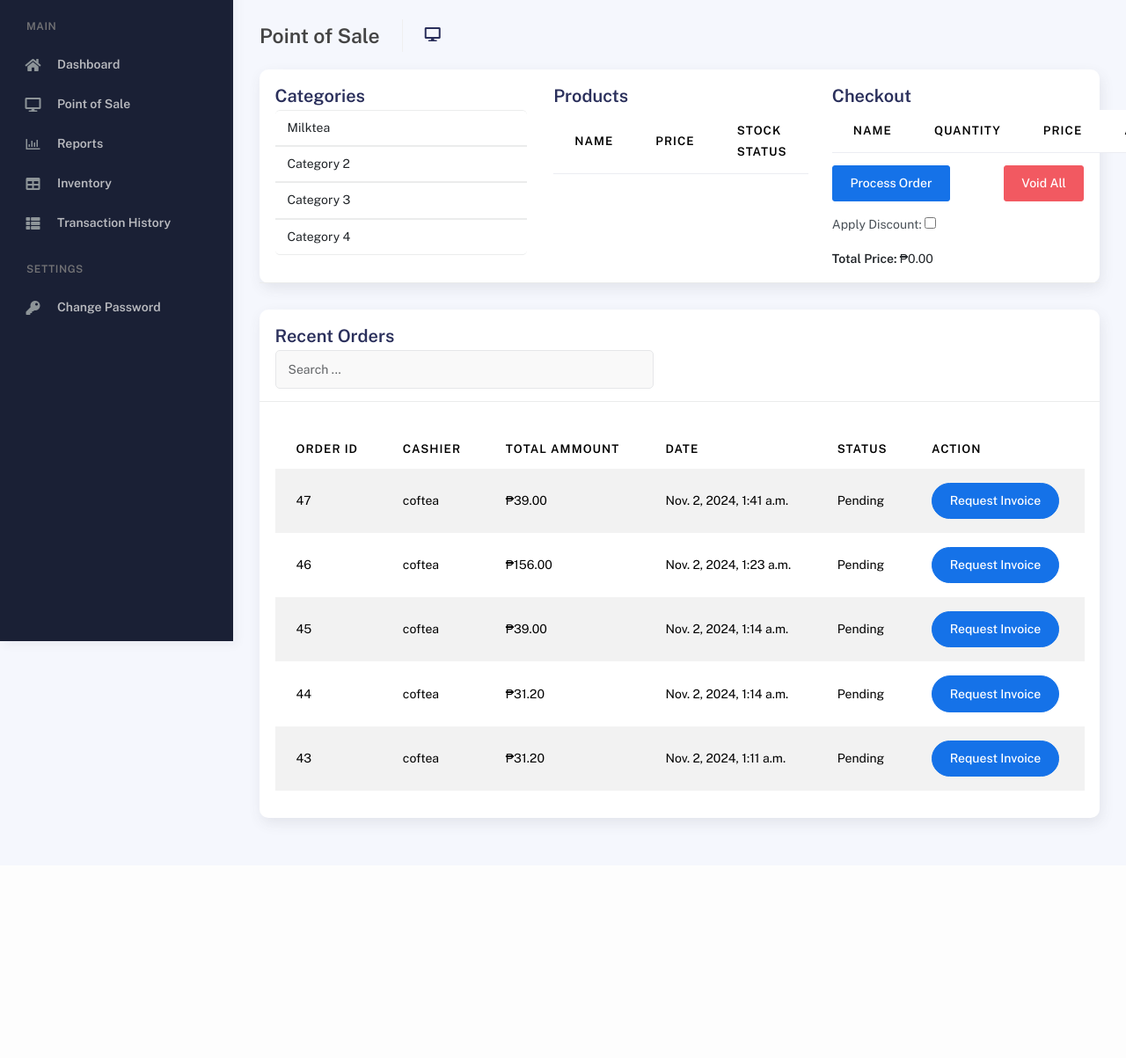
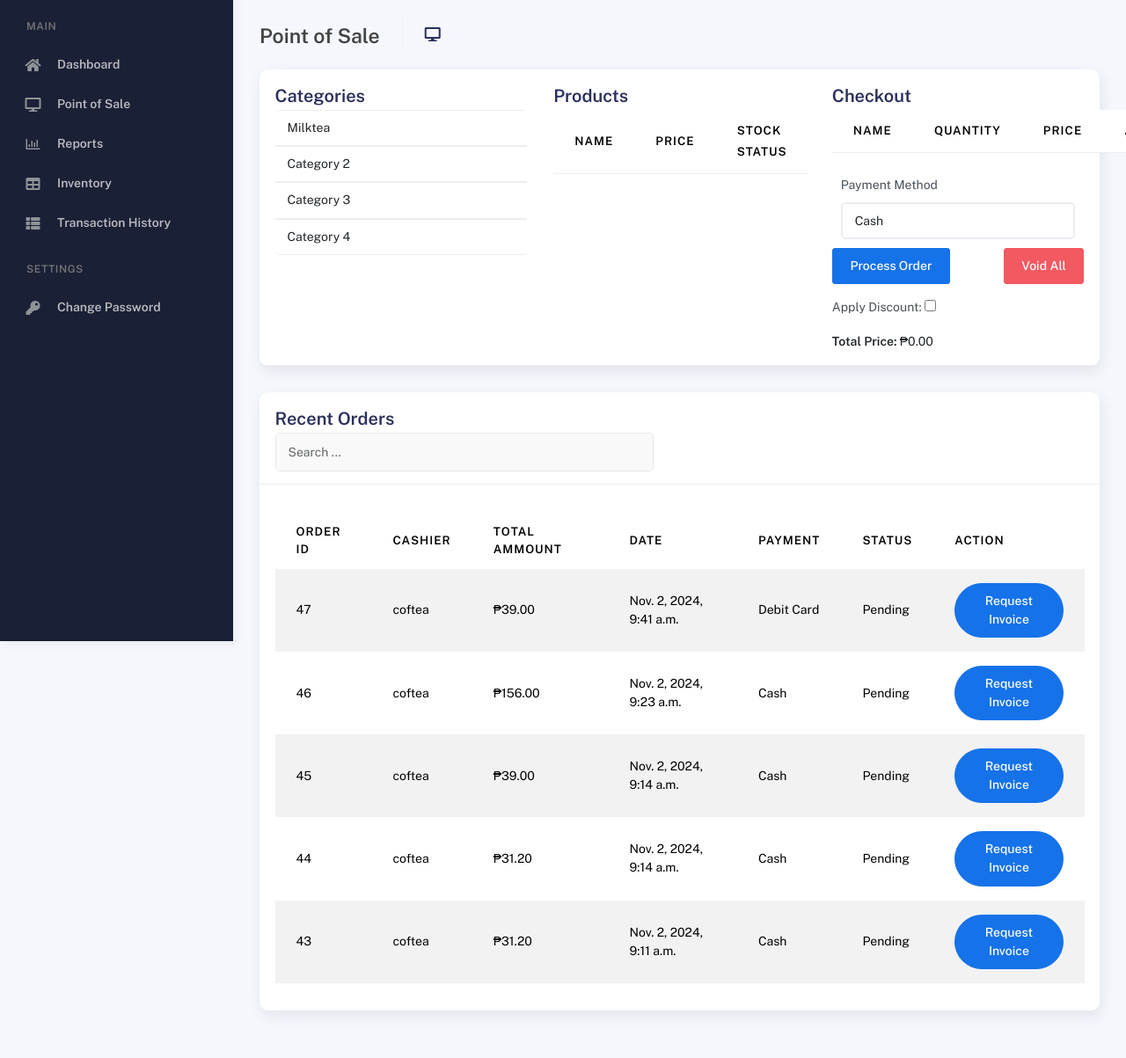
Before and after one commit to ImPresence2001/Coftea-Project, a Django app: page /pos/ in a window 1280 px wide. Shown: the part 71-1274 px from the top of the page at 88% size. Before the commit the page ends 1013 px from the top, so only its background shows below. Run offline with Django 5.2, Linux system fonts and the light colour scheme; data comes from the database, SQL or seed files in the repository; both versions use the stored data as it was after the commit; lists and menus that the app fills with data are empty; some libraries are stand-ins or nearby versions.

Commit message:
payment method dropdown is now working

```diff
--- a/Coftea/admin.py
+++ b/Coftea/admin.py
@@ -33,7 +33,7 @@ class OrderItemInline(admin.TabularInline):
 # OrderTransaction Admin
 @admin.register(OrderTransaction)
 class OrderTransactionAdmin(admin.ModelAdmin):
-    list_display = ('order_id', 'transaction_date', 'total_price', 'user')
+    list_display = ('order_id', 'transaction_date', 'total_price', 'paymentMethod', 'user')
     search_fields = ('user__username', 'order_id')
     list_filter = ('transaction_date',)
     inlines = [OrderItemInline]  # Adding OrderItem inline to display items within each order
--- a/Coftea/models.py
+++ b/Coftea/models.py
@@ -59,6 +59,17 @@ class OrderTransaction(models.Model):
     transaction_date = models.DateTimeField(auto_now_add=True)
     total_price = models.DecimalField(max_digits=10, decimal_places=2)
     user = models.ForeignKey(User, on_delete=models.CASCADE, related_name='orders')
+    paymentMethod= models.CharField(
+        max_length=20,
+        choices=[
+            ('Cash', 'Cash'),
+            ('Credit Card', 'Credit Card'),
+            ('Debit Card', 'Debit Card'),
+            ('Gcash', 'G-Cash Wallet'),
+            ('Paymaya', 'Maya Wallet')
+        ],
+        default='Cash'
+    )
     status = models.CharField(
         max_length=20,
         choices=[
@@ -70,7 +81,7 @@ class OrderTransaction(models.Model):
     )
 
     def __str__(self):
-        return f"Order {self.order_id} by {self.user.username} on {self.transaction_date} - {self.status}"
+        return f"Order {self.order_id} by {self.user.username} on {self.transaction_date} Payment: {self.paymentMethod} - {self.status}"
 
 
 # OrderItem model
--- a/Coftea/views.py
+++ b/Coftea/views.py
@@ -47,9 +47,11 @@ def pos(request):
     recent_orders = OrderTransaction.objects.order_by('-transaction_date')[:5]
     categories = Category.objects.all()
     products = Product.objects.all()
+    payment_choices = OrderTransaction._meta.get_field('paymentMethod').choices
     if request.method == "POST":
         checkout_items = request.POST.get('checkout_items', '[]')  # Get the checkout items JSON
         apply_discount = request.POST.get('apply_discount')  # Get the discount checkbox value
+        payment_method = request.POST.get('paymentMethod')
         try:
             items = json.loads(checkout_items)  # Parse the JSON
         except json.JSONDecodeError:
@@ -59,7 +61,7 @@ def pos(request):
             return redirect('pos')  # Handle empty checkout scenario
 
         total_price = Decimal(0)  # Use Decimal for precise monetary calculations
-        order = OrderTransaction(user=request.user, total_price=total_price)
+        order = OrderTransaction(user=request.user, total_price=total_price, paymentMethod=payment_method)
         order.save()  # Save the order first to get order ID
 
         for item in items:
@@ -97,6 +99,7 @@ def pos(request):
         'recent_orders': recent_orders,
         'categories': categories,
         'products': products,
+        'payment_choices': payment_choices,
     }
     return render(request, 'pos.html', context)
 
--- a/ProjectSite/settings.py
+++ b/ProjectSite/settings.py
@@ -108,7 +108,7 @@ AUTH_PASSWORD_VALIDATORS = [
 
 LANGUAGE_CODE = 'en-us'
 
-TIME_ZONE = 'UTC'
+TIME_ZONE = 'Asia/Manila'
 
 USE_I18N = True
 
--- a/templates/pos.html
+++ b/templates/pos.html
@@ -63,6 +63,14 @@
                     <!-- Selected products for checkout will appear here -->
                 </tbody>
             </table>
+            <div class="form-group">
+                <label for="exampleFormControlSelect1">Payment Method</label>
+                <select class="form-control" id="exampleFormControlSelect1" name="paymentMethod">
+                    {% for key, value in payment_choices %}
+                        <option value="{{ key }}">{{ value }}</option>
+                    {% endfor %}
+                </select>
+            </div>
             <div class="d-flex justify-content-between">
                 <button type="submit" class="btn btn-primary" onclick="submitCheckoutItems()">Process Order</button>
                 <button type="button" class="btn btn-danger" onclick="promptVoid()">Void All</button>
@@ -107,6 +115,7 @@
                     </div>
                 </div>
                 <div class="card-body">
+
                   <table class="table table-striped mt-3">
                     <thead>
                       <tr>
@@ -114,6 +123,7 @@
                         <th scope="col">Cashier</th>
                         <th scope="col">Total Ammount</th>
                         <th scope="col">Date</th>
+                        <th scope="col">Payment</th>
                         <th scope="col">Status</th>
                         <th scope="col">Action</th>
                       </tr>
@@ -126,6 +136,7 @@
                           <td>{{ order.user.username }}</td>
                           <td>₱{{ order.total_price }}</td>
                           <td>{{ order.transaction_date }}</td>
+                          <td>{{ order.paymentMethod }}</td>
                           <td>{{ order.status }}</td>
                           <td>
                             <a href="{% url 'request_invoice' order.order_id %}" class="btn btn-primary btn-rounded" target="_blank">Request Invoice</a>
```
Also changed, not shown: templates/invoice_template.html (+4 -4 lines), Coftea/migrations/0005_ordertransaction_paymentmethod.py (added), db.sqlite3.
